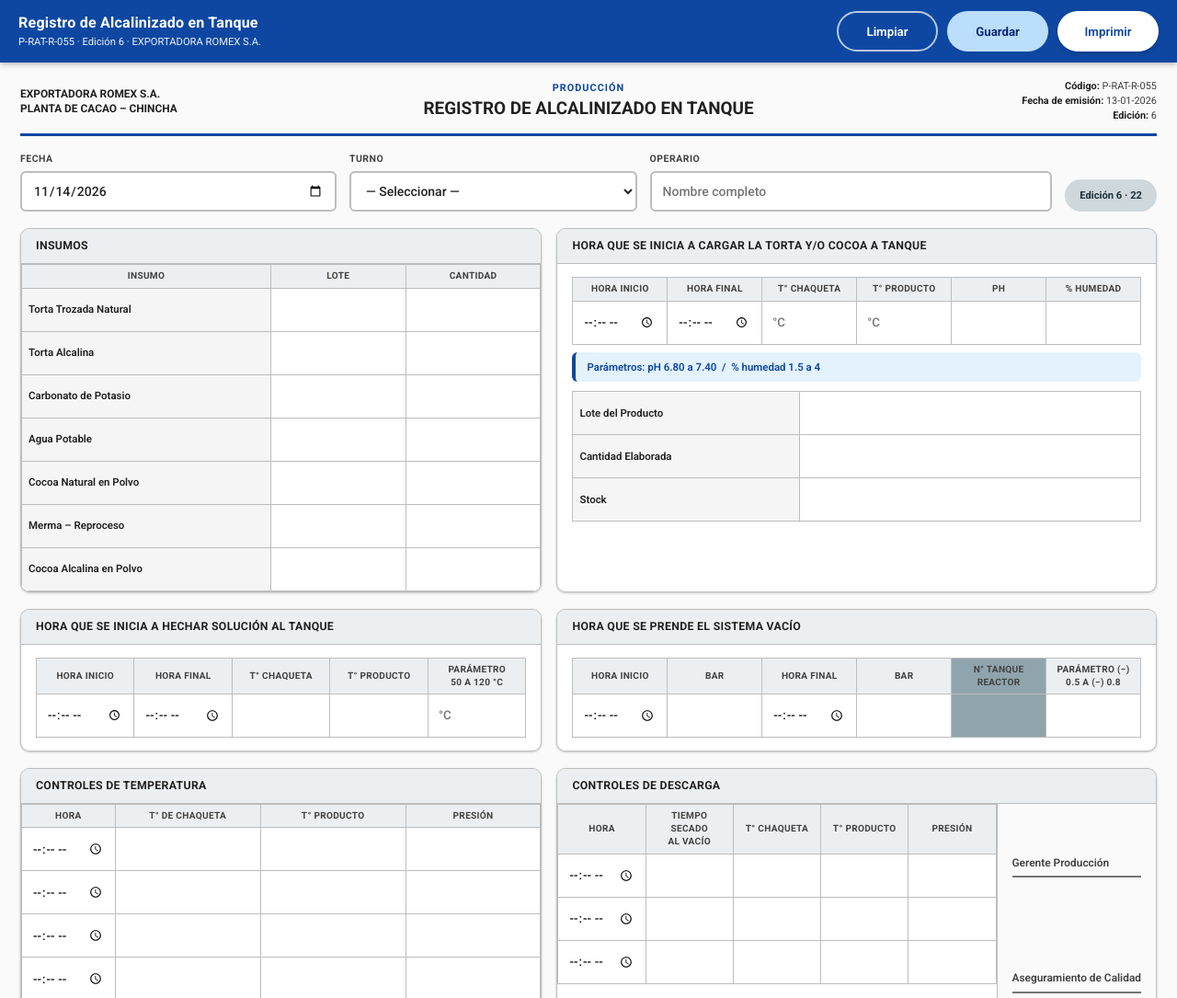
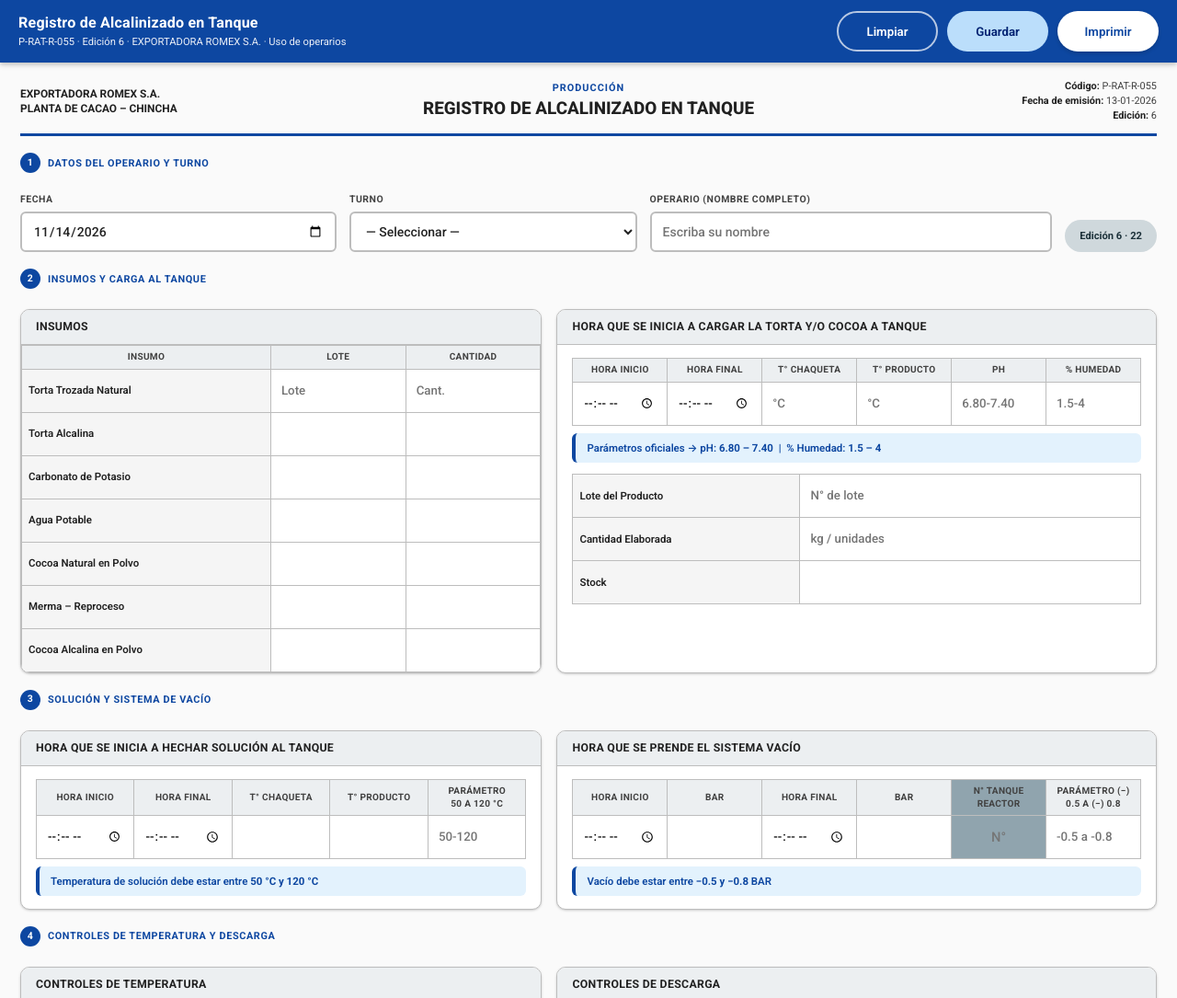
Before and after one commit to ramosyatacorf-debug/registro-alcalinizado-tanque, a plain HTML site: page index.html in a window 1280 px wide. Shown: the top 1085 px of the page at 92% size. Drawn offline with Linux system fonts and the light colour scheme.

Commit message:
feat(ops): improve form for operators – numbered steps, clearer params, better placeholders and critical field highlighting

```diff
--- a/index.html
+++ b/index.html
@@ -4,19 +4,19 @@
   <meta charset="UTF-8" />
   <meta name="viewport" content="width=device-width, initial-scale=1.0" />
   <title>Registro de Alcalinizado en Tanque | ROMEX</title>
-  <meta name="description" content="Registro digital de Alcalinizado en Tanque - EXPORTADORA ROMEX S.A. Planta de Cacao Chincha. Código P-RAT-R-055" />
+  <meta name="description" content="Registro digital de Alcalinizado en Tanque - EXPORTADORA ROMEX S.A. Planta de Cacao Chincha. Código P-RAT-R-055. Orientado a operarios." />
   <link rel="preconnect" href="https://fonts.googleapis.com" />
   <link rel="preconnect" href="https://fonts.gstatic.com" crossorigin />
-  <link href="https://fonts.googleapis.com/css2?family=Roboto:wght@400;500;600;700&display=swap" rel="stylesheet" />
+  <link href="https://fonts.googleapis.com/css2?family=Roboto:wght@400;500;600;700;800&display=swap" rel="stylesheet" />
   <link rel="stylesheet" href="css/styles.css" />
 </head>
 <body>
   <div class="app">
-    <!-- ACTION BAR -->
+    <!-- BARRA DE ACCIONES (siempre visible) -->
     <header class="action-bar">
       <div>
         <h1>Registro de Alcalinizado en Tanque</h1>
-        <div class="meta">P-RAT-R-055 · Edición 6 · EXPORTADORA ROMEX S.A.</div>
+        <div class="meta">P-RAT-R-055 · Edición 6 · EXPORTADORA ROMEX S.A. · Uso de operarios</div>
       </div>
       <div class="actions">
         <button type="button" class="btn btn-outline" id="btnClear">Limpiar</button>
@@ -28,7 +28,7 @@
     <div class="form-wrapper">
       <form id="registroForm" autocomplete="off">
 
-        <!-- FORM HEADER -->
+        <!-- ENCABEZADO DEL DOCUMENTO -->
         <div class="form-header">
           <div class="company">
             EXPORTADORA ROMEX S.A.<br />
@@ -45,7 +45,8 @@
           </div>
         </div>
 
-        <!-- IDENTITY -->
+        <!-- 1. DATOS DEL OPERARIO -->
+        <div class="step-label"><span class="num">1</span> Datos del operario y turno</div>
         <div class="identity-row">
           <div class="field">
             <label for="fecha">Fecha</label>
@@ -61,13 +62,14 @@
             </select>
           </div>
           <div class="field">
-            <label for="operario">Operario</label>
-            <input type="text" id="operario" name="operario" placeholder="Nombre completo" />
+            <label for="operario">Operario (nombre completo)</label>
+            <input type="text" id="operario" name="operario" placeholder="Escriba su nombre" />
           </div>
           <div class="edicion-badge">Edición 6 · 22</div>
         </div>
 
-        <!-- ========== BLOQUE SUPERIOR ========== -->
+        <!-- 2. INSUMOS + CARGA -->
+        <div class="step-label"><span class="num">2</span> Insumos y carga al tanque</div>
         <div class="grid-2">
           <!-- INSUMOS -->
           <section class="section">
@@ -84,8 +86,8 @@
                 <tbody>
                   <tr>
                     <td class="label-cell">Torta Trozada Natural</td>
-                    <td><input type="text" name="lote_torta_natural" /></td>
-                    <td><input type="text" name="cant_torta_natural" /></td>
+                    <td><input type="text" name="lote_torta_natural" placeholder="Lote" /></td>
+                    <td><input type="text" name="cant_torta_natural" placeholder="Cant." /></td>
                   </tr>
                   <tr>
                     <td class="label-cell">Torta Alcalina</td>
@@ -122,7 +124,7 @@
             </div>
           </section>
 
-          <!-- CARGA + LOTE / CANTIDAD / STOCK -->
+          <!-- CARGA -->
           <section class="section">
             <div class="section-header">HORA QUE SE INICIA A CARGAR LA TORTA Y/O COCOA A TANQUE</div>
             <div class="section-body">
@@ -143,21 +145,21 @@
                     <td><input type="time" name="carga_hora_final" /></td>
                     <td><input type="number" step="0.1" name="carga_t_chaqueta" placeholder="°C" /></td>
                     <td><input type="number" step="0.1" name="carga_t_producto" placeholder="°C" /></td>
-                    <td><input type="number" step="0.01" name="carga_ph" /></td>
-                    <td><input type="number" step="0.1" name="carga_humedad" /></td>
+                    <td><input type="number" step="0.01" name="carga_ph" placeholder="6.80-7.40" title="Rango: 6.80 a 7.40" /></td>
+                    <td><input type="number" step="0.1" name="carga_humedad" placeholder="1.5-4" title="Rango: 1.5 a 4" /></td>
                   </tr>
                 </tbody>
               </table>
-              <div class="params-note">Parámetros: pH 6.80 a 7.40 &nbsp;/&nbsp; % humedad 1.5 a 4</div>
+              <div class="params-note">Parámetros oficiales → pH: <strong>6.80 – 7.40</strong> &nbsp;|&nbsp; % Humedad: <strong>1.5 – 4</strong></div>
 
-              <table class="data" style="margin-top:10px">
+              <table class="data" style="margin-top:12px">
                 <tr>
                   <td class="label-cell" style="width:40%">Lote del Producto</td>
-                  <td><input type="text" name="lote_producto" /></td>
+                  <td><input type="text" name="lote_producto" placeholder="N° de lote" /></td>
                 </tr>
                 <tr>
                   <td class="label-cell">Cantidad Elaborada</td>
-                  <td><input type="text" name="cantidad_elaborada" /></td>
+                  <td><input type="text" name="cantidad_elaborada" placeholder="kg / unidades" /></td>
                 </tr>
                 <tr>
                   <td class="label-cell">Stock</td>
@@ -168,7 +170,8 @@
           </section>
         </div>
 
-        <!-- ========== SOLUCIÓN + SISTEMA VACÍO ========== -->
+        <!-- 3. SOLUCIÓN + VACÍO -->
+        <div class="step-label"><span class="num">3</span> Solución y sistema de vacío</div>
         <div class="grid-2">
           <section class="section">
             <div class="section-header">HORA QUE SE INICIA A HECHAR SOLUCIÓN AL TANQUE</div>
@@ -189,10 +192,11 @@
                     <td><input type="time" name="sol_hora_final" /></td>
                     <td><input type="number" step="0.1" name="sol_t_chaqueta" /></td>
                     <td><input type="number" step="0.1" name="sol_t_producto" /></td>
-                    <td><input type="text" name="sol_parametro" placeholder="°C" /></td>
+                    <td><input type="number" step="0.1" name="sol_parametro" placeholder="50-120" title="Rango: 50 a 120 °C" /></td>
                   </tr>
                 </tbody>
               </table>
+              <div class="params-note">Temperatura de solución debe estar entre <strong>50 °C y 120 °C</strong></div>
             </div>
           </section>
 
@@ -216,16 +220,18 @@
                     <td><input type="number" step="0.01" name="vac_bar_inicio" /></td>
                     <td><input type="time" name="vac_hora_final" /></td>
                     <td><input type="number" step="0.01" name="vac_bar_final" /></td>
-                    <td class="shaded"><input type="text" name="n_tanque_reactor" /></td>
-                    <td><input type="text" name="vac_parametro" /></td>
+                    <td class="shaded"><input type="text" name="n_tanque_reactor" placeholder="N°" title="Número de tanque reactor" /></td>
+                    <td><input type="number" step="0.01" name="vac_parametro" placeholder="-0.5 a -0.8" title="Rango: -0.5 a -0.8" /></td>
                   </tr>
                 </tbody>
               </table>
+              <div class="params-note">Vacío debe estar entre <strong>−0.5 y −0.8</strong> BAR</div>
             </div>
           </section>
         </div>
 
-        <!-- ========== CONTROLES ========== -->
+        <!-- 4. CONTROLES -->
+        <div class="step-label"><span class="num">4</span> Controles de temperatura y descarga</div>
         <div class="grid-2">
           <section class="section">
             <div class="section-header">CONTROLES DE TEMPERATURA</div>
@@ -322,7 +328,8 @@
           </section>
         </div>
 
-        <!-- ========== CHECKLIST MÁQUINAS ========== -->
+        <!-- 5. LIMPIEZA Y DESINFECCIÓN -->
+        <div class="step-label"><span class="num">5</span> Control de limpieza y desinfección</div>
         <section class="section">
           <div class="section-header">CONTROL DE LIMPIEZA Y DESINFECCIÓN DE MÁQUINAS / EQUIPOS</div>
           <div class="section-body">
@@ -365,8 +372,8 @@
                     </tr>
                     <tr>
                       <td class="label-cell">Aguja</td>
-                      <td><input type="text" name="lim_aguja" placeholder="conforme" /></td>
-                      <td><input type="text" name="des_aguja" placeholder="no conforme" /></td>
+                      <td><input type="text" name="lim_aguja" /></td>
+                      <td><input type="text" name="des_aguja" /></td>
                       <td><input type="text" name="est_aguja" /></td>
                     </tr>
                     <tr>
@@ -455,7 +462,7 @@
                     </tr>
                     <tr class="conforme-row">
                       <td class="label-cell">CONFORME ✓</td>
-                      <td colspan="2" style="text-align:center">NO CONFORME ✕</td>
+                      <td colspan="2" style="text-align:center;font-weight:700">NO CONFORME ✕</td>
                     </tr>
                     <tr>
                       <td class="label-cell">Malla de techo 2</td>
@@ -553,18 +560,14 @@
         </section>
 
         <div class="form-footer">
-          EXPORTADORA ROMEX S.A. — Planta de Cacao Chincha · Documento controlado · P-RAT-R-055
+          EXPORTADORA ROMEX S.A. — Planta de Cacao Chincha · Documento controlado · P-RAT-R-055 · Uso de operarios de producción
         </div>
       </form>
     </div>
 
-    <!-- Status toast -->
-    <div id="status" style="position:fixed;bottom:24px;left:50%;transform:translateX(-50%);background:#323232;color:#fff;padding:10px 24px;border-radius:24px;font-size:0.85rem;opacity:0;pointer-events:none;transition:opacity 0.25s;z-index:200"></div>
+    <div id="status"></div>
   </div>
 
-  <style>
-    #status.visible { opacity: 1; }
-  </style>
   <script src="js/app.js"></script>
 </body>
 </html>
```
